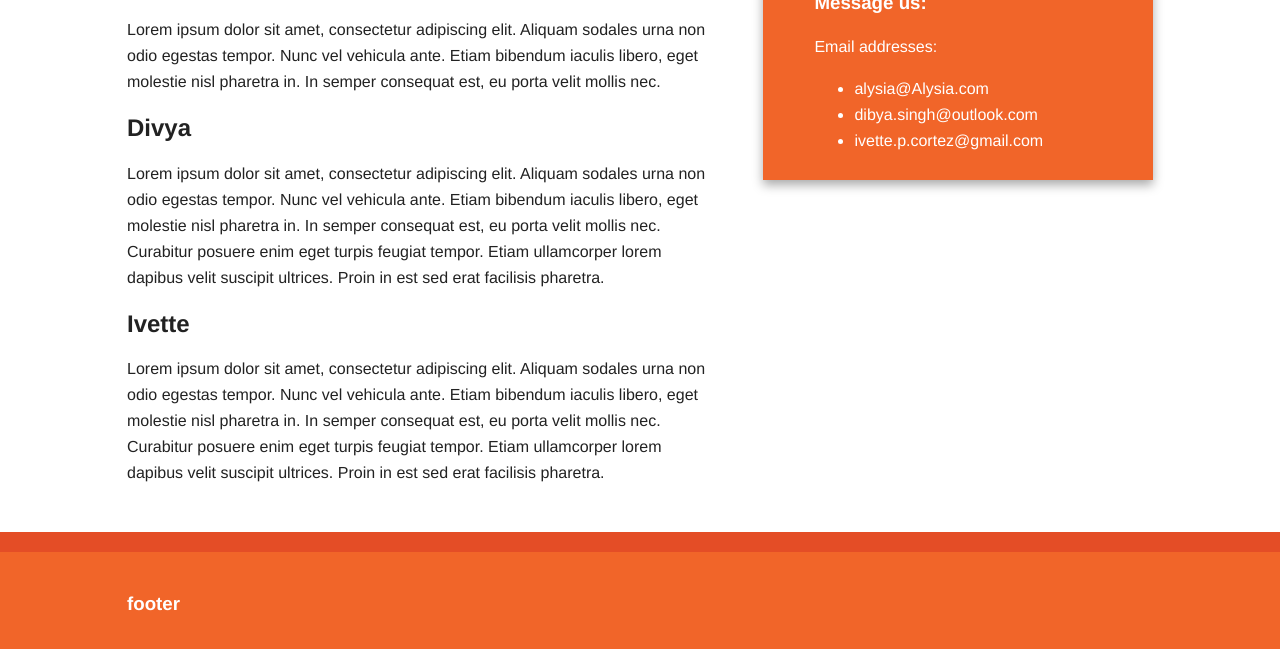
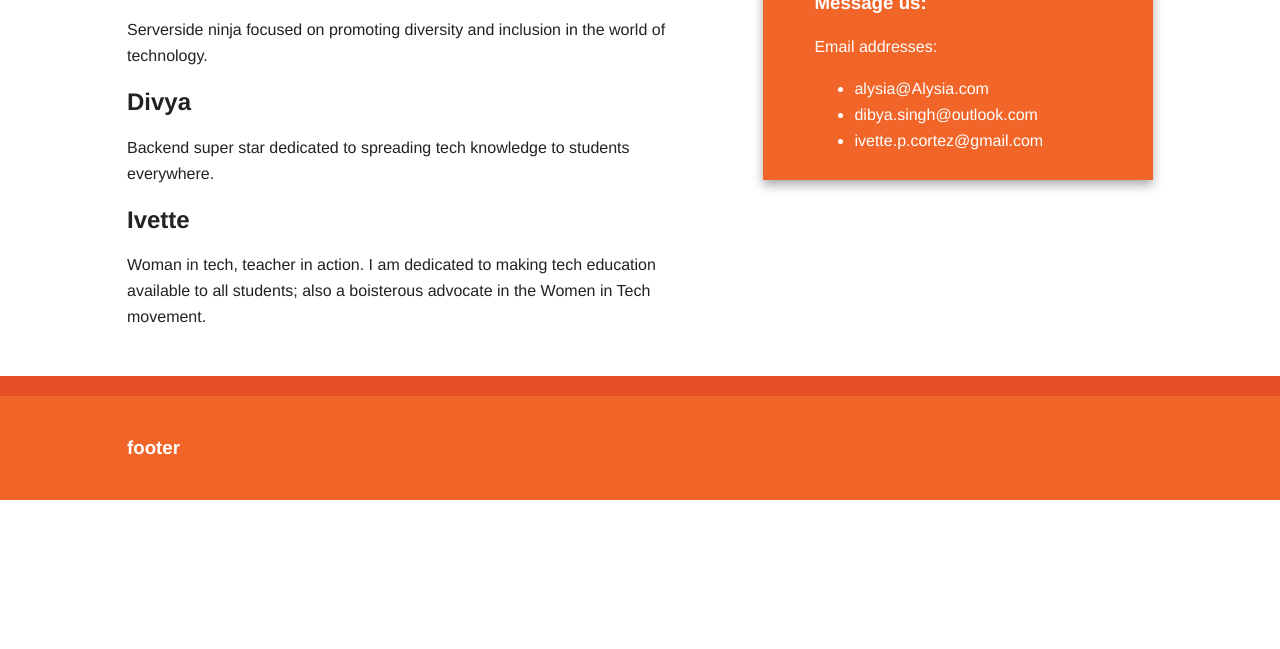
Before and after one commit to phoenix303/power-app, a plain HTML site: page aboutUs.html in a window 1280 px wide. Shown: the part 175-824 px from the top of the page. After the commit the page ends 800 px from the top, so only its background shows below. Drawn offline with nearby package versions, Linux system fonts and the light colour scheme; no server answers.

Commit message:
added bios

```diff
--- a/aboutUs.html
+++ b/aboutUs.html
@@ -35,15 +35,15 @@
                 <article>
                     <header>
                         <h2>Alysia</h2>
-                        <p>Lorem ipsum dolor sit amet, consectetur adipiscing elit. Aliquam sodales urna non odio egestas tempor. Nunc vel vehicula ante. Etiam bibendum iaculis libero, eget molestie nisl pharetra in. In semper consequat est, eu porta velit mollis nec.</p>
+                        <p>Serverside ninja focused on promoting diversity and inclusion in the world of technology.</p>
                     </header>
                     <section>
                         <h2>Divya</h2>
-                        <p>Lorem ipsum dolor sit amet, consectetur adipiscing elit. Aliquam sodales urna non odio egestas tempor. Nunc vel vehicula ante. Etiam bibendum iaculis libero, eget molestie nisl pharetra in. In semper consequat est, eu porta velit mollis nec. Curabitur posuere enim eget turpis feugiat tempor. Etiam ullamcorper lorem dapibus velit suscipit ultrices. Proin in est sed erat facilisis pharetra.</p>
+                        <p>Backend super star dedicated to spreading tech knowledge to students everywhere.</p>
                     </section>
                     <section>
                         <h2>Ivette</h2>
-                        <p>Lorem ipsum dolor sit amet, consectetur adipiscing elit. Aliquam sodales urna non odio egestas tempor. Nunc vel vehicula ante. Etiam bibendum iaculis libero, eget molestie nisl pharetra in. In semper consequat est, eu porta velit mollis nec. Curabitur posuere enim eget turpis feugiat tempor. Etiam ullamcorper lorem dapibus velit suscipit ultrices. Proin in est sed erat facilisis pharetra.</p>
+                        <p>Woman in tech, teacher in action.  I am dedicated to making tech education available to all students; also a boisterous advocate in the Women in Tech movement.  </p>
                     </section>
                     <footer>
                     </footer>
```
Also changed, not shown: login.html (+0 -9 lines).
